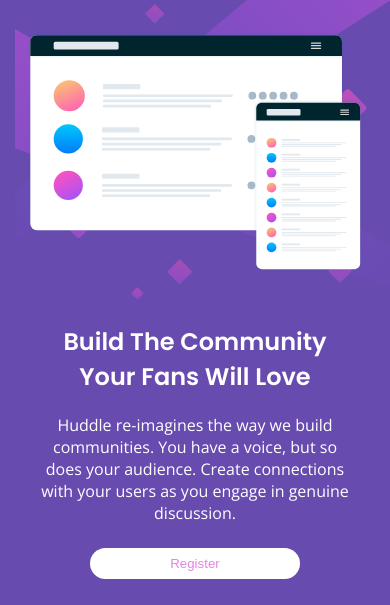
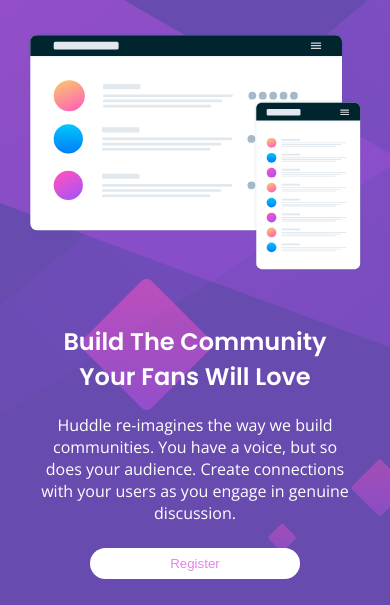
Before and after one commit to CleanCoderK/huddle-landing-page, a plain HTML site: page index.html in a window 390 px wide. Shown: the part 138-743 px from the top of the page. Drawn offline with nearby package versions, Linux system fonts and the light colour scheme.

Commit message:
Update index.html
editing background-size for both mobile and desktop

```diff
--- a/index.html
+++ b/index.html
@@ -11,15 +11,15 @@
     body{
       background-image: url(./images/bg-desktop.svg);
       background-repeat: no-repeat;
-      background-size: auto;
-      background-position: right 3vw top 0vh;
+      background-size: cover;
+      background-position: right 3vw top 0;
     }
     @media screen and (max-width: 725px){
       body{
         background-image: url(./images/bg-mobile.svg);
         background-repeat: no-repeat;
-        background-size: auto;
-        background-position: right 0vw bottom 50vh;
+        background-size: cover;
+        background-position: left 0vw bottom 20vh;
       }
     }
   </style>
```
